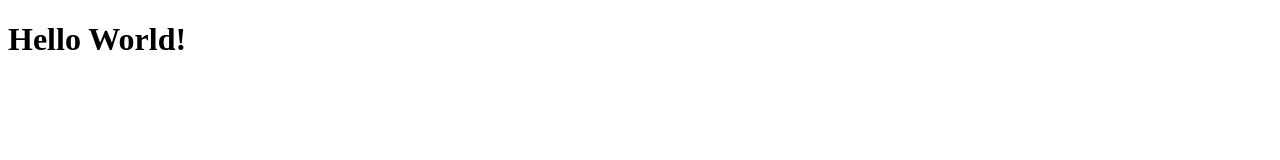
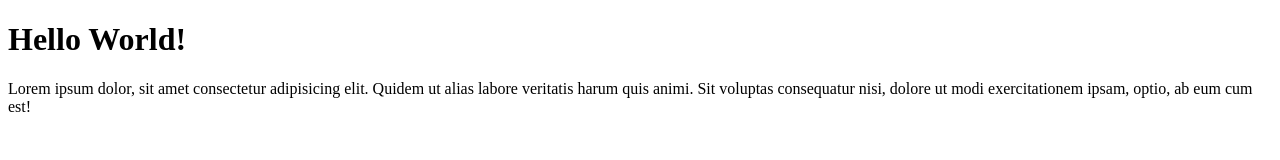
Before and after one commit to Noaman-Saleem-Portfolio/delete-me, a plain HTML site: page index.html in a window 1280 px wide. Drawn offline with Linux system fonts and the light colour scheme.

Commit message:
Added new para in index

```diff
--- a/index.html
+++ b/index.html
@@ -7,5 +7,11 @@
   </head>
   <body>
     <h1>Hello World!</h1>
+
+    <p>
+      Lorem ipsum dolor, sit amet consectetur adipisicing elit. Quidem ut alias
+      labore veritatis harum quis animi. Sit voluptas consequatur nisi, dolore
+      ut modi exercitationem ipsam, optio, ab eum cum est!
+    </p>
   </body>
 </html>
```
